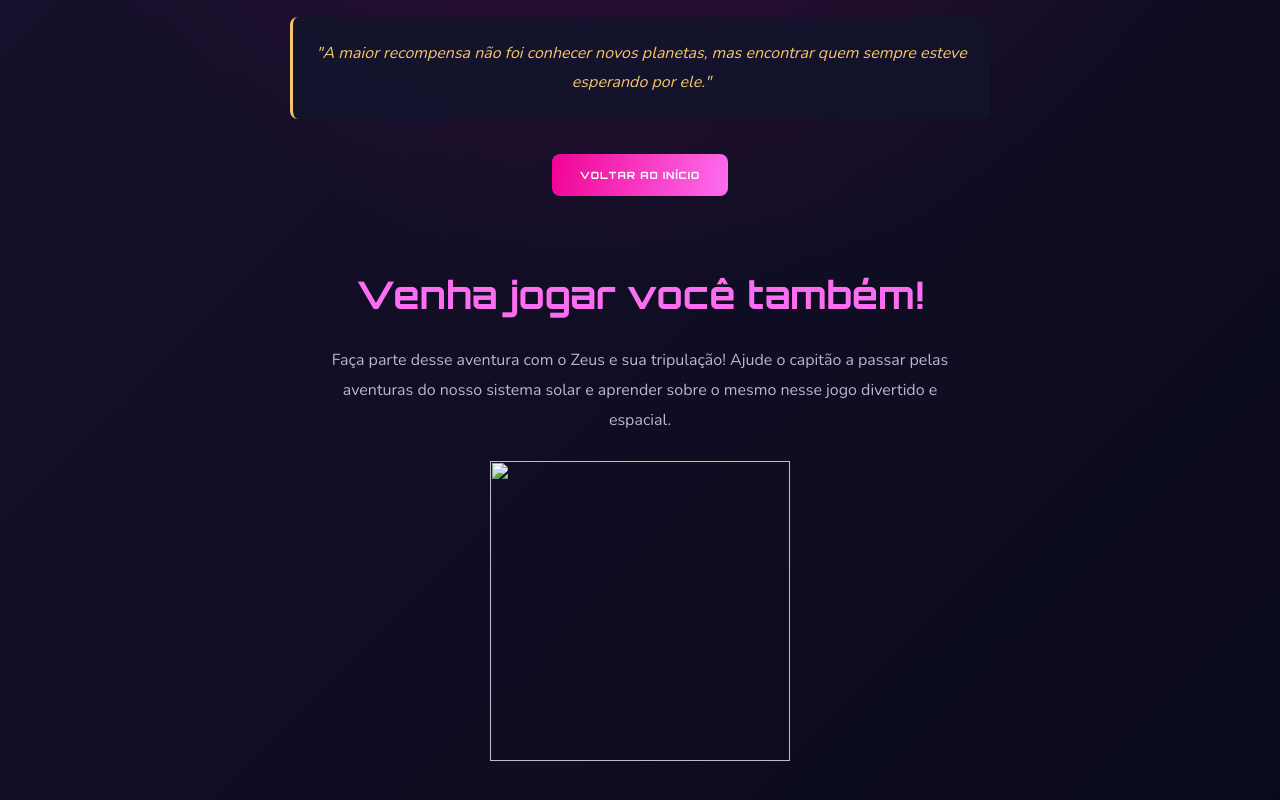
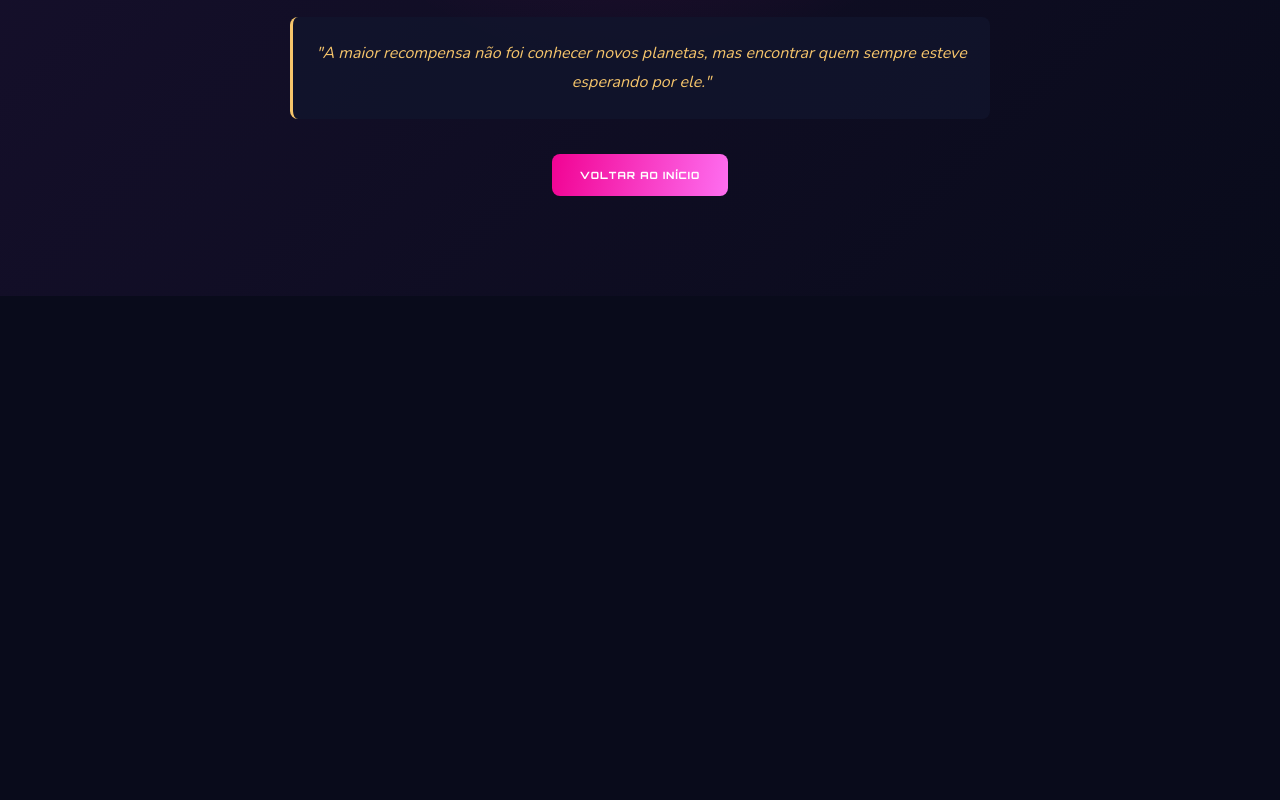
Before and after one commit to isabellanogueirasilva/Meowlky_Way, a plain HTML site: page final.html in a window 1280 px wide. Shown: the part 2647-3447 px from the top of the page. After the commit the page ends 2943 px from the top, so only its background shows below. Drawn offline with nearby package versions, Linux system fonts and the light colour scheme.

Commit message:
Update final.html

```diff
--- a/final.html
+++ b/final.html
@@ -185,15 +185,6 @@
         </div>
 
         <a href="index.html" class="botao">VOLTAR AO INÍCIO</a>
-        <div class="qr">
-
-        <div class="titulo-secao">
-            <h2>Venha jogar você também!</h2>
-            <p>Faça parte desse aventura com o Zeus e sua tripulação! Ajude o capitão a passar pelas aventuras do nosso sistema solar e aprender sobre o mesmo nesse jogo divertido e espacial. </p>
-            <center><img src="yMub4U.png" width="300" height="300"></center>
-        </div>
-
-        </div>
     </section>
 
 
```
